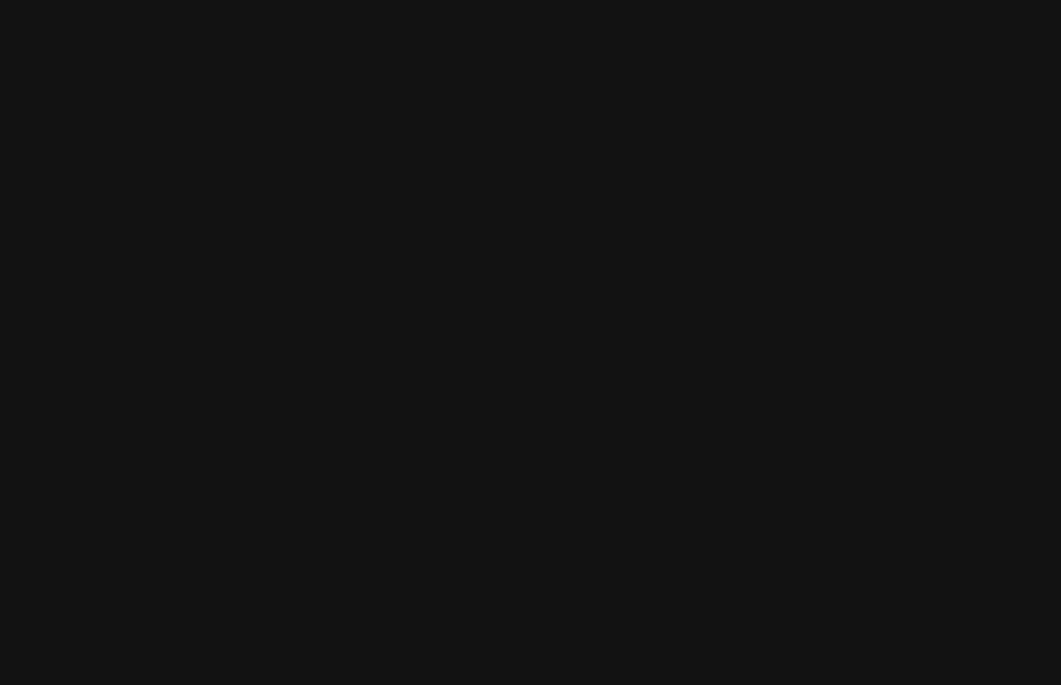
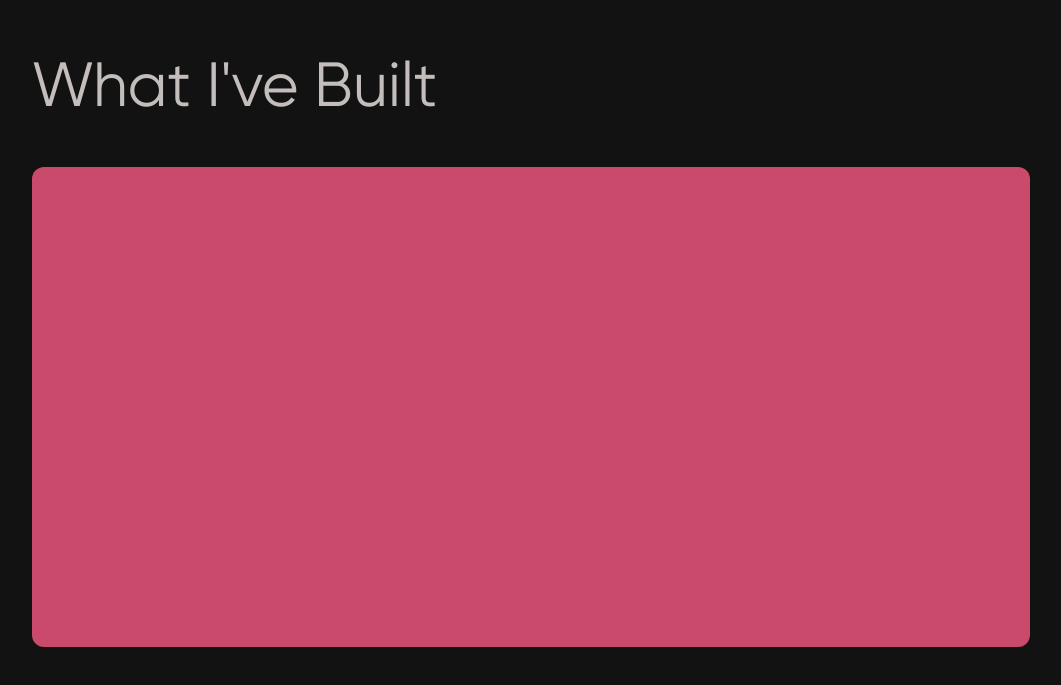
Before and after one commit to zoharkiks/theportfolyo, a Next.js app: page / in a window 1280 px wide. Shown: the part 3042-3727 px from the top of the page, without its empty margins (109-1170 px from the left). Before the commit the page ends 3019 px from the top, so only its background shows below. Built offline with nearby package versions, Linux system fonts and the light colour scheme.

Commit message:
Setup projects

```diff
--- /dev/null
+++ b/src/app/(projects)/(routes)/project/[slug]/page.jsx
@@ -0,0 +1,13 @@
+import React from 'react'
+
+const Project = () => {
+  return (
+    <section>
+        <div className="container mt-10">
+            My Project
+        </div>
+    </section>
+  )
+}
+
+export default Project
--- /dev/null
+++ b/src/app/(projects)/layout.jsx
@@ -0,0 +1,8 @@
+import Navbar from "@/components/Navbar";
+import React from "react";
+
+const ProjectLayout = ({ children }) => {
+  return <main>{children}</main>;
+};
+
+export default ProjectLayout;
--- a/src/app/page.js
+++ b/src/app/page.js
@@ -1,4 +1,5 @@
 import Hero from "@/components/Hero";
+import Projects from "@/components/Projects";
 import Services from "@/components/Services";
 import Skills from "@/components/Skills";
 import Image from "next/image";
@@ -9,6 +10,7 @@ export default function Home() {
      <Hero/>
      <Services/>
      <Skills/>
+     <Projects/>
     </main>
   );
 }
--- /dev/null
+++ b/src/components/Projects.jsx
@@ -0,0 +1,20 @@
+import Link from "next/link";
+import React from "react";
+
+const Projects = () => {
+
+    const slug = "project-1";
+  return (
+    <section>
+      <div className="container">
+        <h2>What I've Built</h2>
+
+        <Link href={`/project/${slug}`}>
+          <div className="w-full h-[480px] bg-accent rounded-xl mt-10"></div>
+        </Link>
+      </div>
+    </section>
+  );
+};
+
+export default Projects;
```
